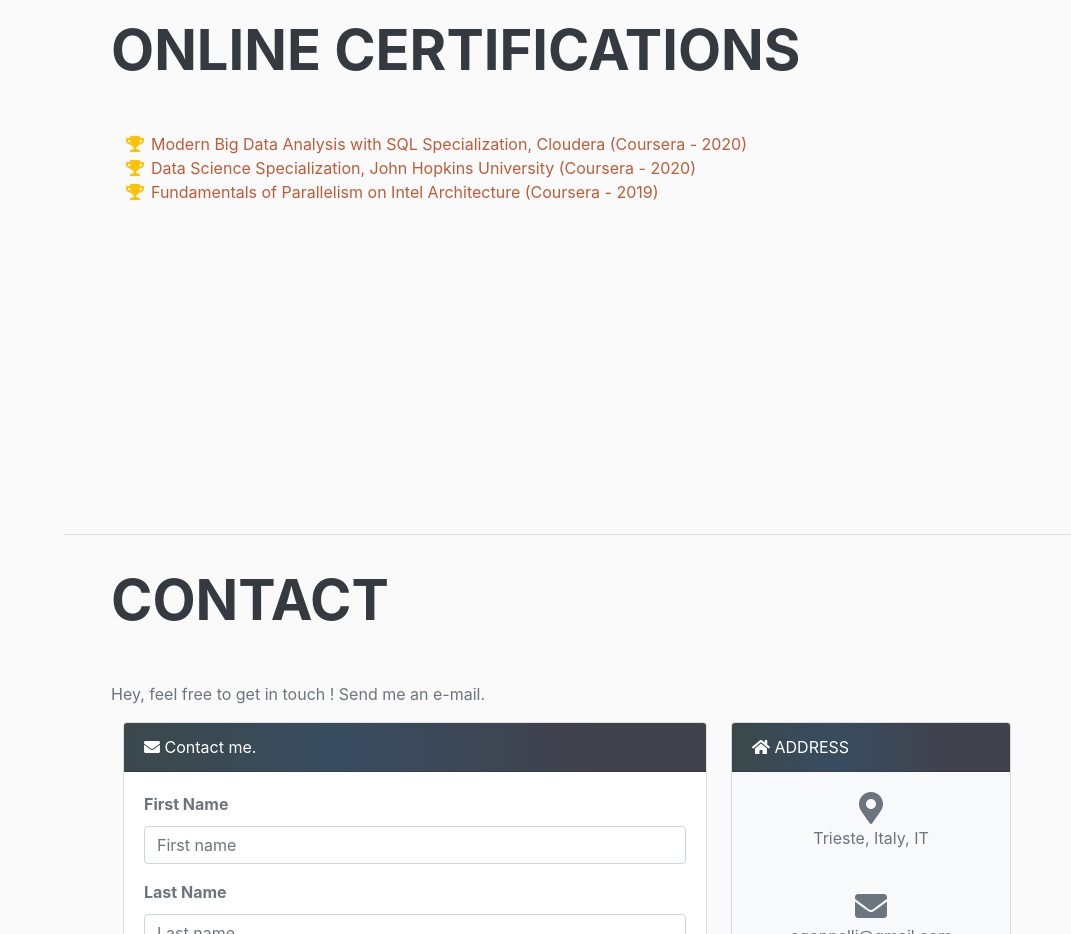
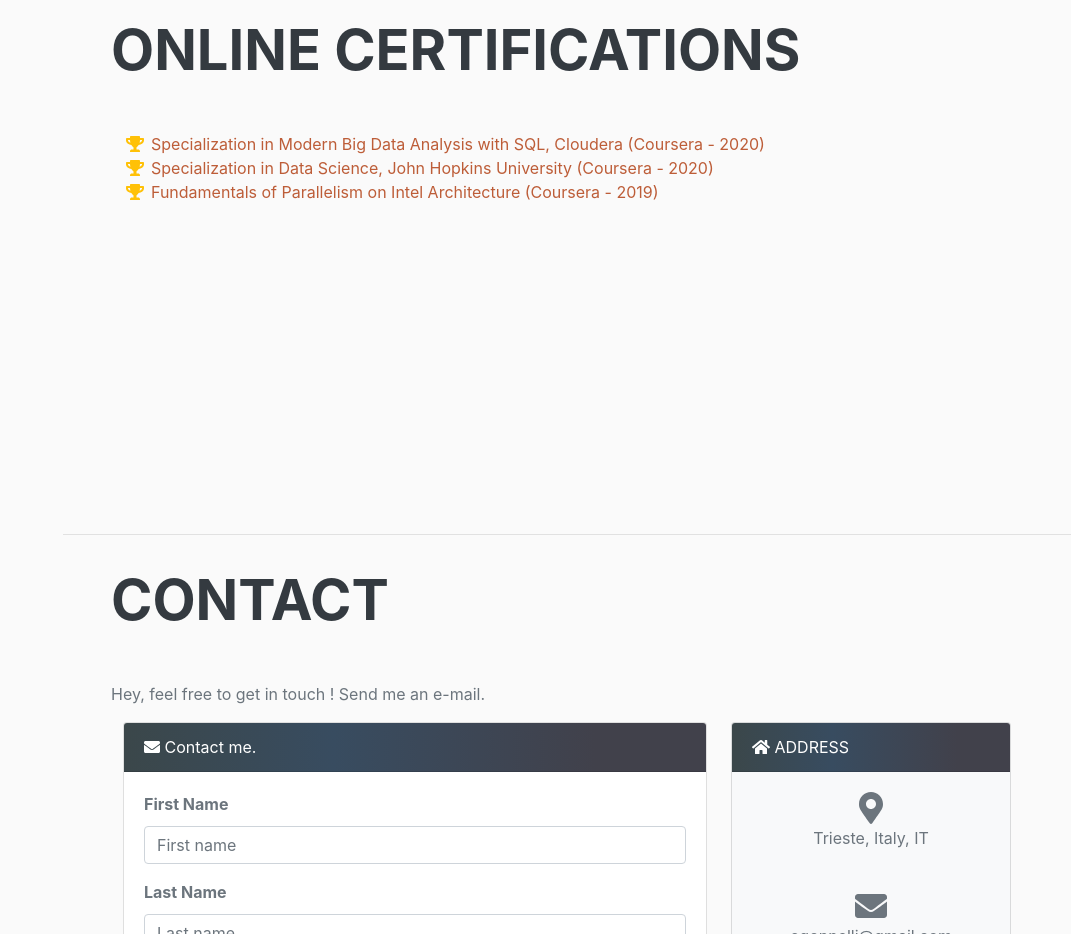
Before and after one commit to egonnelli/egonnelli.github.io, a plain HTML site: page index.html in a window 1280 px wide. Shown: the part 5780-6714 px from the top of the page, without its empty margins (209-1280 px from the left). Drawn offline with nearby package versions, Linux system fonts and the light colour scheme; a web font is replaced by a local one.

Commit message:
Html changes

```diff
--- a/index.html
+++ b/index.html
@@ -413,11 +413,11 @@
                     <ul class="fa-ul mb-0">
 
                         <li>
-                            <span class="fa-li" ><i class="fas fa-trophy text-warning"></i></span><a href="https://www.coursera.org/account/accomplishments/specialization/V8637PXGZ6XS">Modern Big Data Analysis with SQL Specialization, Cloudera (Coursera - 2020)</a>
+                            <span class="fa-li" ><i class="fas fa-trophy text-warning"></i></span><a href="https://www.coursera.org/account/accomplishments/specialization/V8637PXGZ6XS">Specialization in Modern Big Data Analysis with SQL, Cloudera (Coursera - 2020)</a>
                         </li>
 
                         <li>
-                            <span class="fa-li" ><i class="fas fa-trophy text-warning"></i></span><a href="https://www.coursera.org/account/accomplishments/specialization/TSUMEYDLU8YY">Data Science Specialization, John Hopkins University (Coursera - 2020)</a>
+                            <span class="fa-li" ><i class="fas fa-trophy text-warning"></i></span><a href="https://www.coursera.org/account/accomplishments/specialization/TSUMEYDLU8YY">Specialization in Data Science, John Hopkins University (Coursera - 2020)</a>
                         </li>
 
                         <li>
```
